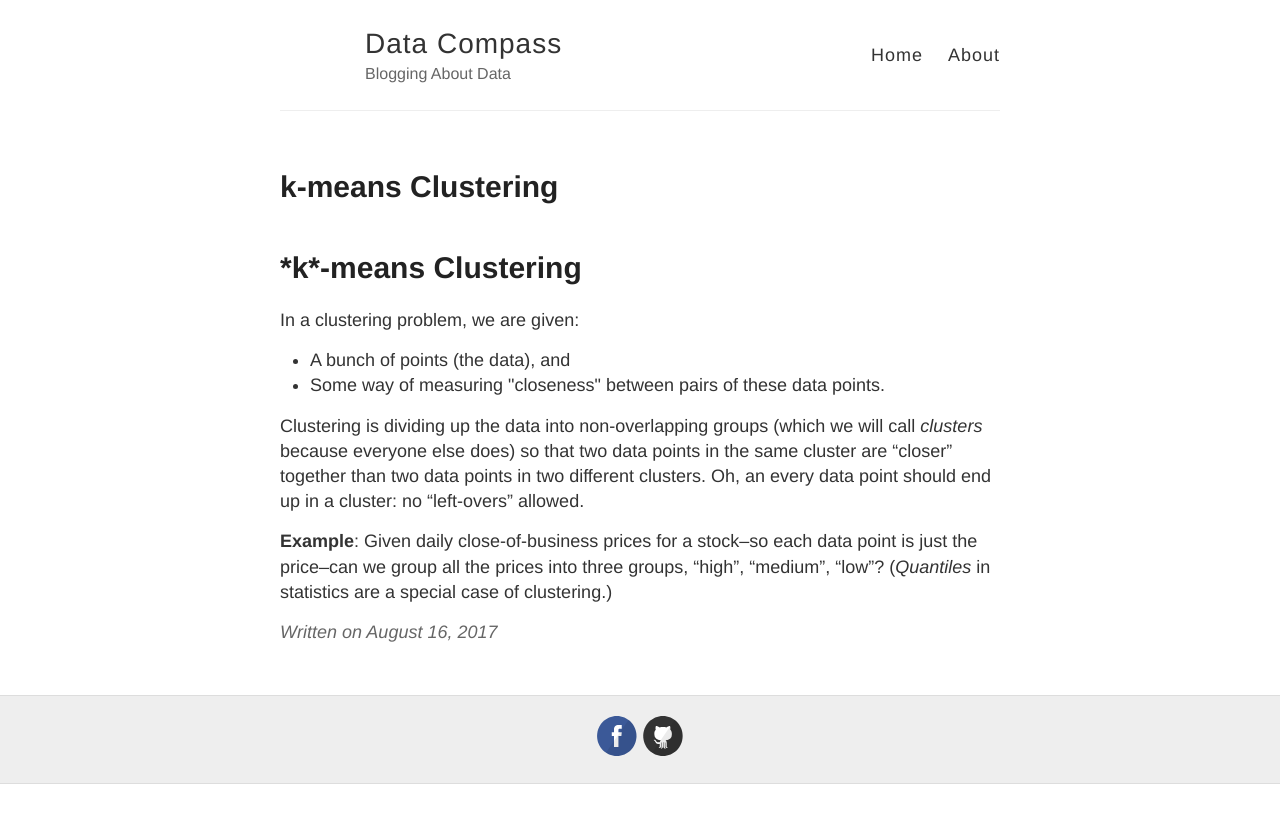
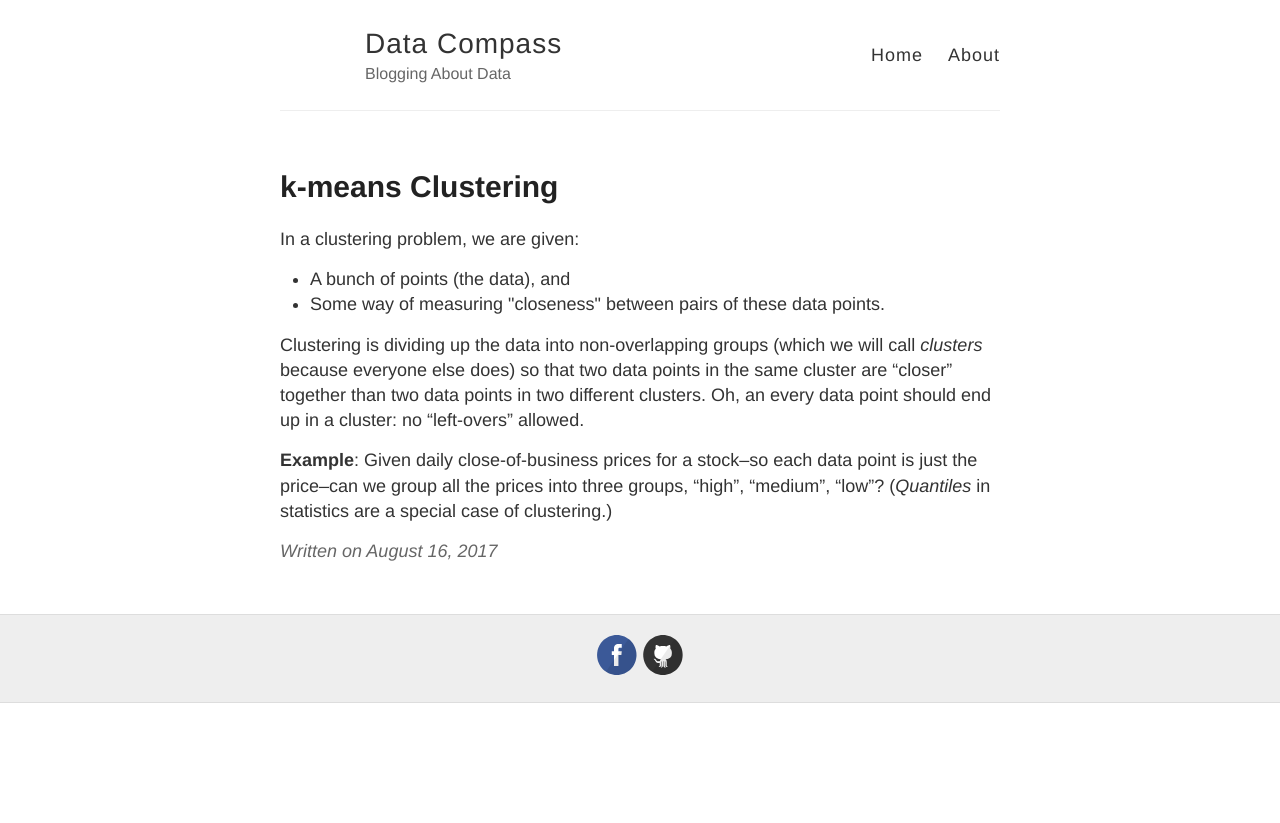
Before and after one commit to datacompass/datacompass.github.io, a Jekyll site: the page built from _posts/2017-8-16-k-means-clustering.md, in a window 1280 px wide. Shown: the top 823 px of the page. Built offline with Jekyll 4.4.1, drawn with Linux system fonts in a browser that asks for light colours.

Commit message:
Update 2017-8-16-k-means-clustering.md

```diff
--- a/_posts/2017-8-16-k-means-clustering.md
+++ b/_posts/2017-8-16-k-means-clustering.md
@@ -3,9 +3,6 @@ layout: post
 use_math: true
 title: k-means Clustering
 ---
-
-<h1> *k*-means Clustering </h1>
-
 In a clustering problem, we are given:
 
 <ul>
```
